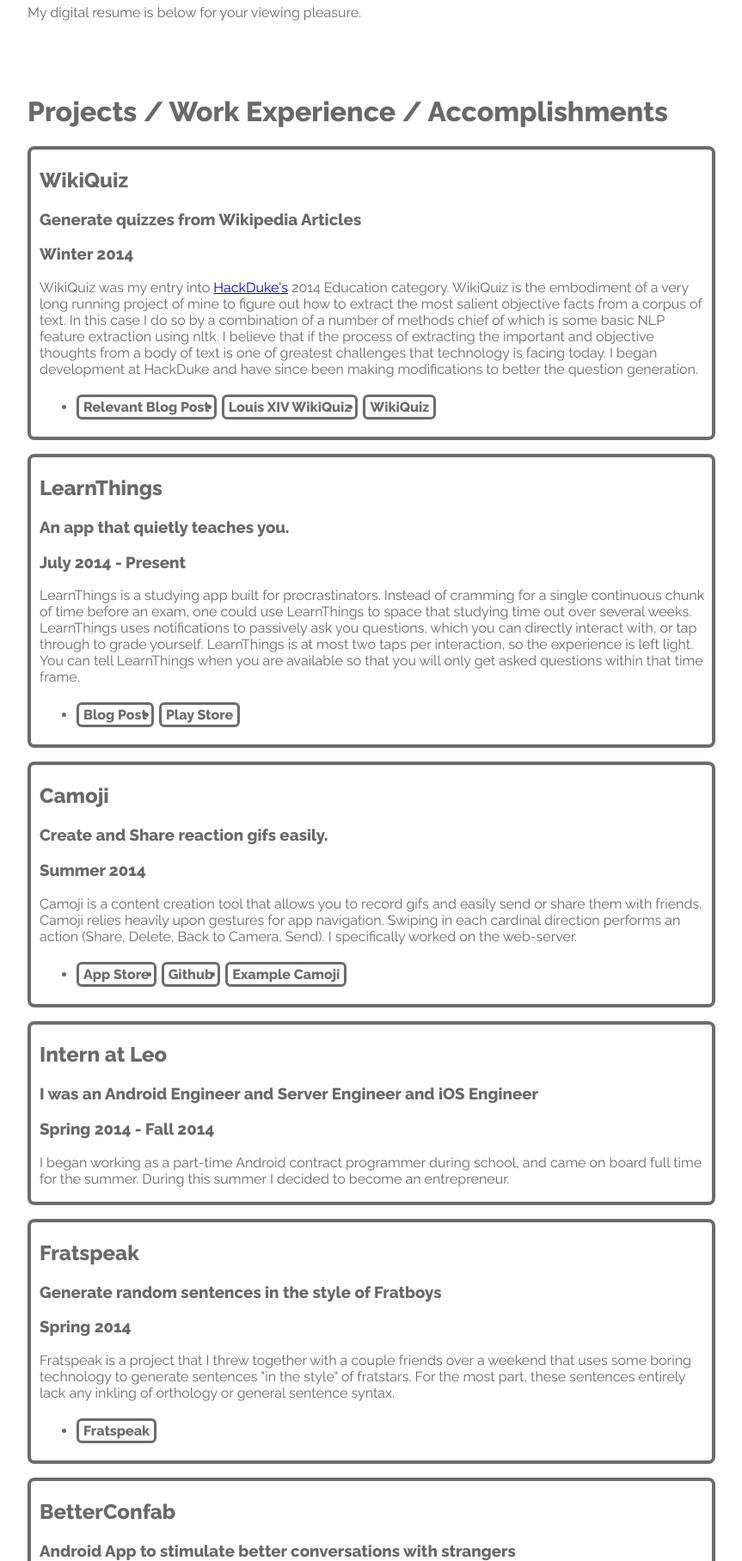
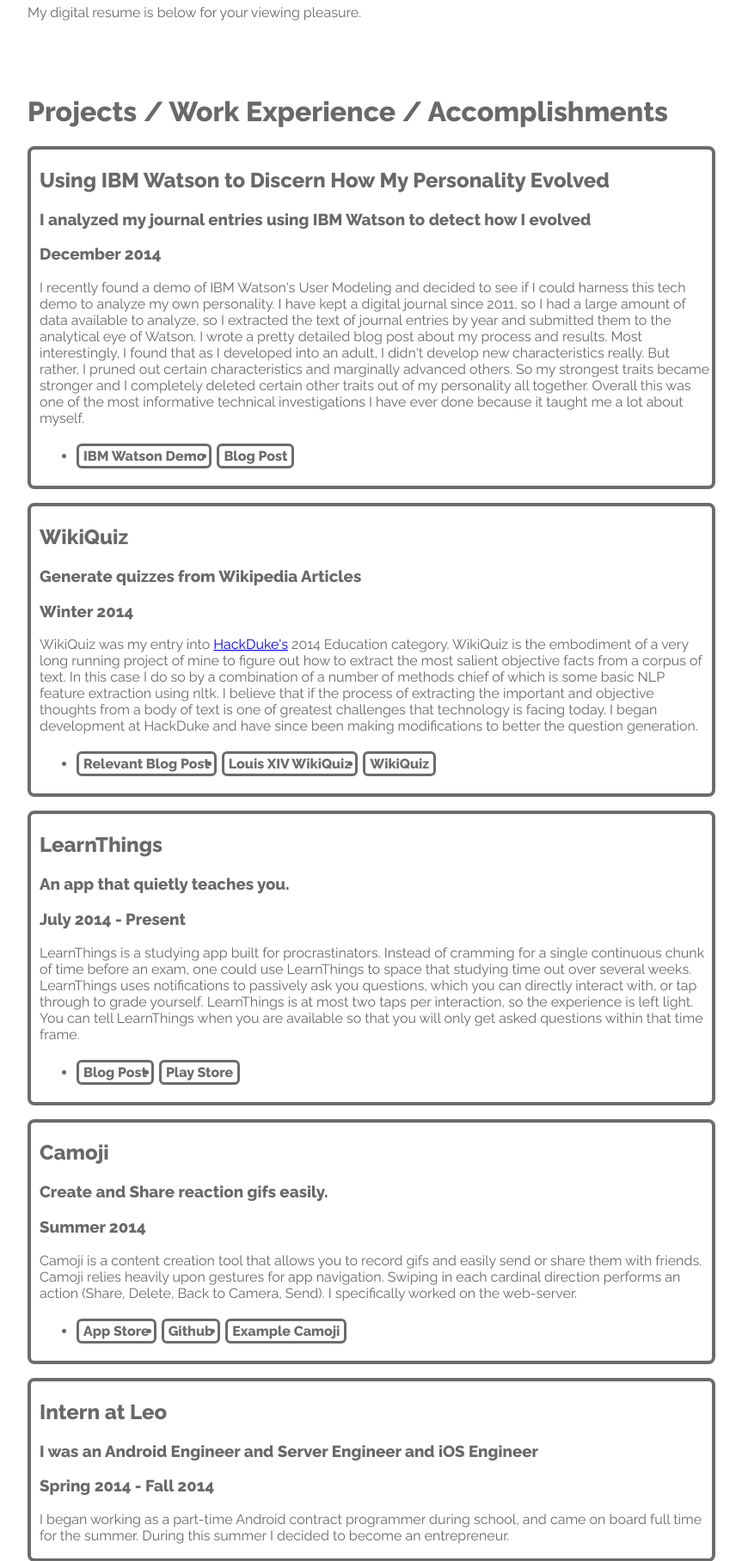
Before and after one commit to TimelyToga/timothyblumberg-web, a Python web app: template timothyblumberg/templates/main.html in a window 1280 px wide. Shown: the part 334-2150 px from the top of the page at 86% size, without its empty margins (208-1071 px from the left). Run offline with Jinja, Linux system fonts and the light colour scheme; the template is opened without the code that fills it, so the values that code supplies are empty.

Commit message:
Added IBM Watson blog post

```diff
--- a/timothyblumberg/templates/main.html
+++ b/timothyblumberg/templates/main.html
@@ -53,7 +53,37 @@
             <div class="projects_wrapper">
                 <h1 class="projects_title">Projects / Work Experience / Accomplishments</h1>
 
+                <div class="projects">
+                        <div class="project_info">
+                            <h2 class="project_title">Using IBM Watson to Discern How My Personality Evolved</h2>
+                            <h3 class="project_short_desc">I analyzed my journal entries using IBM Watson to detect how I evolved</h3>
+                            <h3 class="project_time">December 2014</h3>
+                        </div>
+                        <div class="project_body">
+                            <p class="project_desc">
+                                I recently found a demo of IBM Watson's User Modeling and decided to see if I could harness
+                                this tech demo to analyze my own personality. I have kept a digital journal since 2011, so
+                                I had a large amount of data available to analyze, so I extracted the text of journal entries
+                                by year and submitted them to the analytical eye of Watson. I wrote a pretty detailed blog post
+                                about my process and results. Most interestingly, I found that as I developed into an adult,
+                                I didn't develop new characteristics really. But rather, I pruned out certain characteristics
+                                and marginally advanced others. So my strongest traits became stronger and I completely deleted
+                                certain other traits out of my personality all together. Overall this was one of the most informative
+                                technical investigations I have ever done because it taught me a lot about myself.
+                            </p>
 
+                            <div class="body-links-container">
+                                <ul class="body-links-list">
+                                    <li class="menu-item">
+                                        <a href="https://medium.com/@Tim_Blumberg/how-i-used-ibm-watson-to-analyze-my-journal-entries-to-learn-how-my-personality-evolved-3d944a4b856d">Blog Post</a><br>
+                                    </li>
+                                    <li class="menu-item">
+                                        <a href="http://watson-um-demo.mybluemix.net/">IBM Watson Demo</a>
+                                    </li>
+                                </ul>
+                            </div>
+                        </div>
+                    </div>
                     <div class="projects">
                         <div class="project_info">
                             <h2 class="project_title">WikiQuiz</h2>
```
